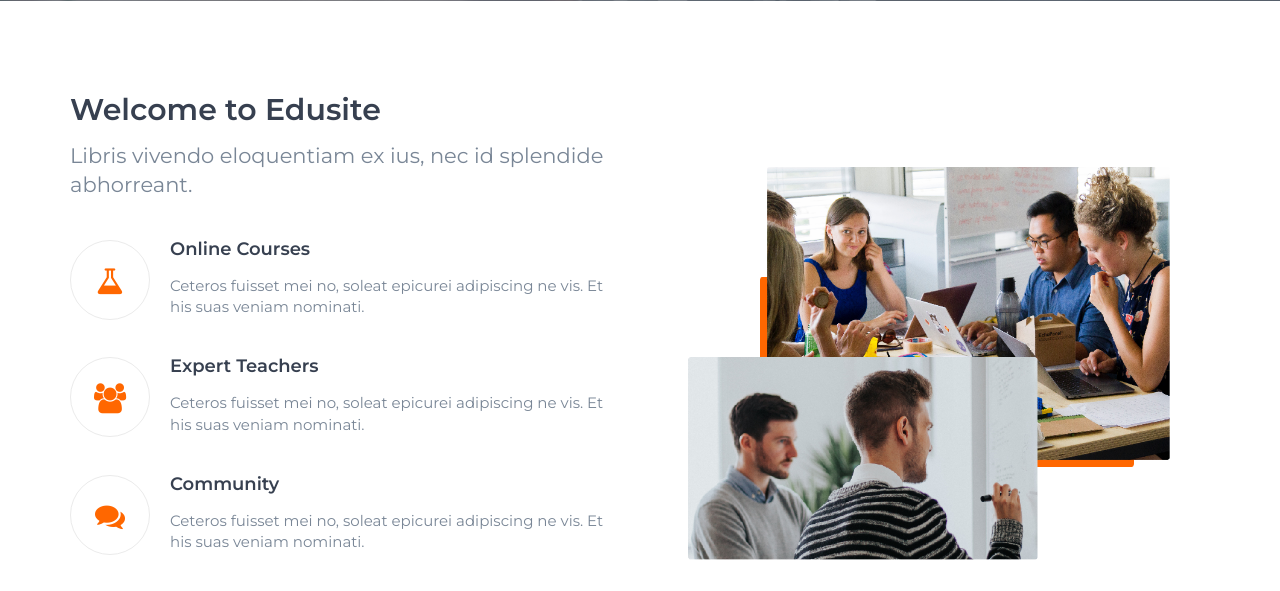
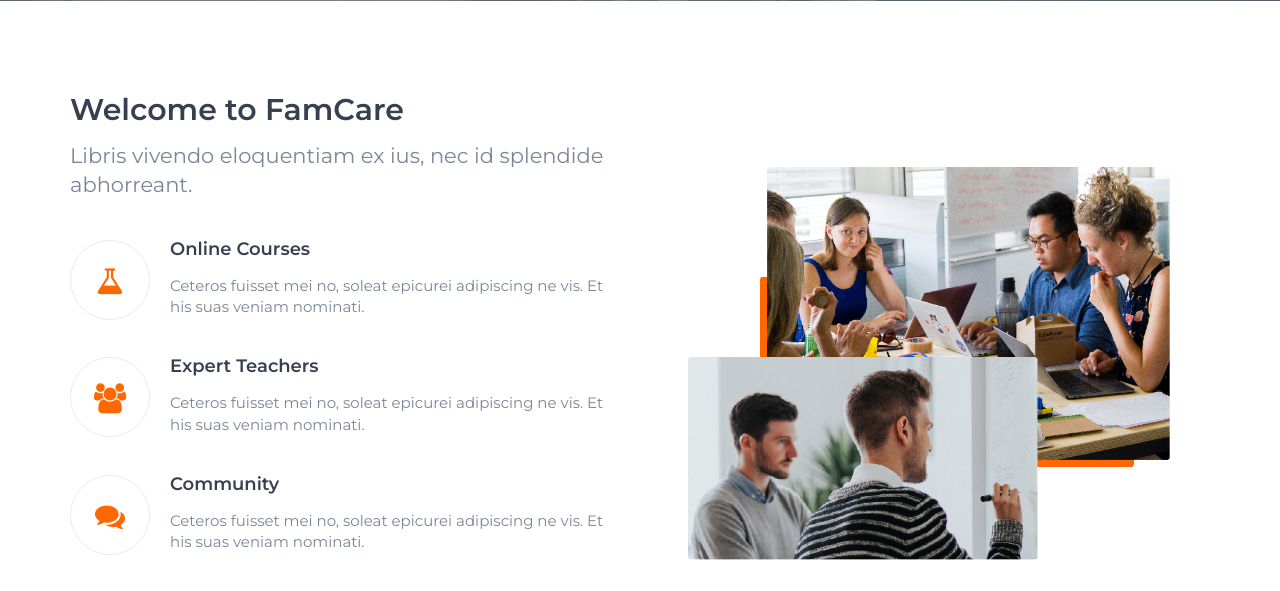
Before and after one commit to tankelvin/famcare, a CodeIgniter app: page /famcare/ in a window 1280 px wide. Shown: the part 719-1310 px from the top of the page. Run offline with CodeIgniter, Linux system fonts and the light colour scheme; some libraries are stand-ins or nearby versions.

Commit message:
famecare

```diff
--- a/application/views/index.php
+++ b/application/views/index.php
@@ -37,7 +37,7 @@
 
 					<div class="col-md-6">
 						<div class="section-header">
-							<h2>Welcome to Edusite</h2>
+							<h2>Welcome to FamCare</h2>
 							<p class="lead">Libris vivendo eloquentiam ex ius, nec id splendide abhorreant.</p>
 						</div>
 
```
